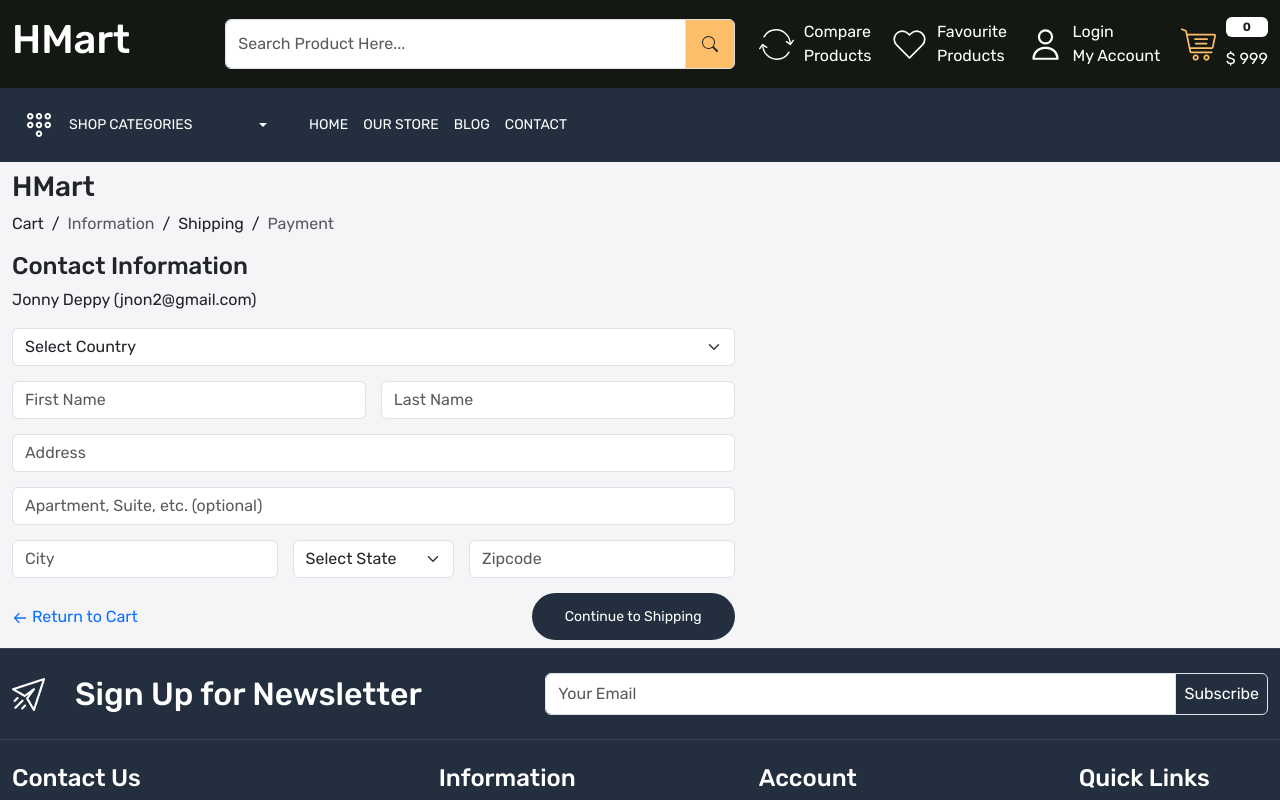
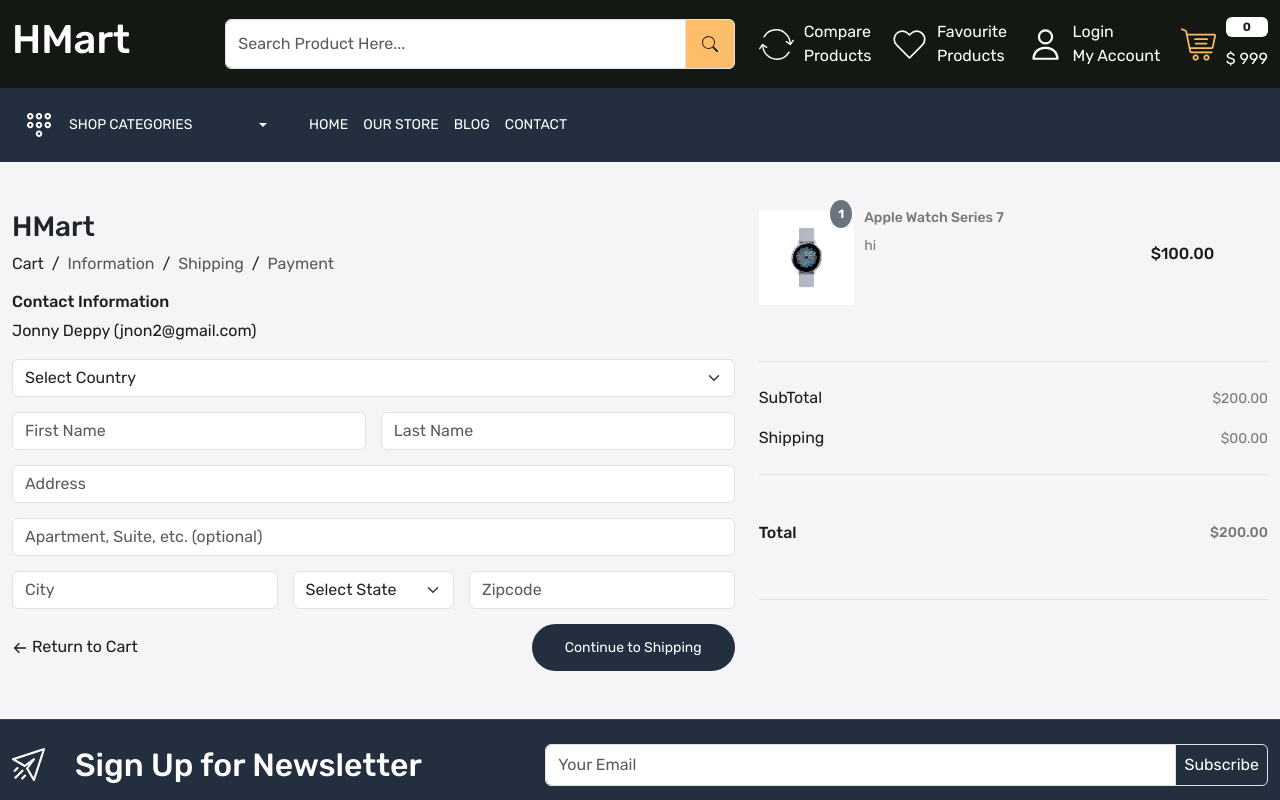
Before and after one commit to Rubie02/hmart_fe, a React (Create React App) app: page /checkout in a window 1280 px wide. Shown: the top 800 px of the page. Built offline with nearby package versions, Linux system fonts and the light colour scheme.

Commit message:
add checkout page

```diff
--- a/src/App.css
+++ b/src/App.css
@@ -930,6 +930,14 @@ footer .input-group-text {
 
 /* Checkout */
 
+.total {
+  font-size: 16px;
+  color: var(--color-1c1c1b);
+}
 
+.total-price {
+  font-size: 14px;
+  color: var(--color-777777);
+}
 
 /* Checkout */
--- a/src/pages/Checkout.js
+++ b/src/pages/Checkout.js
@@ -4,7 +4,7 @@ import { BiArrowBack } from "react-icons/bi"
 const Checkout = () => {
   return (
     <>
-      <div className='checkout-wrapper py-2 home-wrapper-2'>
+      <div className='checkout-wrapper py-5 home-wrapper-2'>
         <div className='container-xxl'>
             <div className='row'>
                 <div className='col-7'>
@@ -21,7 +21,7 @@ const Checkout = () => {
                                 <li aria-current='page' className="breadcrumb-item active">
                                     Information
                                 </li> &nbsp; /
-                                <li className="breadcrumb-item">
+                                <li className="breadcrumb-item active">
                                     Shipping
                                 </li> &nbsp; /
                                 <li aria-current='page' className="breadcrumb-item active">
@@ -29,10 +29,11 @@ const Checkout = () => {
                                 </li>
                             </ol>
                         </nav>
-                        <h4 className="title">Contact Information</h4>
-                        <p className="user-details">
+                        <h4 className="title total">Contact Information</h4>
+                        <p className="user-details total">
                             Jonny Deppy (jnon2@gmail.com)
                         </p>
+                        {/* <h4 className="mb-3">Shipping Address</h4> */}
                         <form
                             action=""
                             className="d-flex gap-15 flex-wrap justify-content-between"
@@ -79,7 +80,7 @@ const Checkout = () => {
                             </div>
                             <div className="w-100">
                                 <div className="d-flex justify-content-between align-items-center">
-                                    <Link to='/cart'>
+                                    <Link to='/cart' className="total">
                                     <BiArrowBack />    Return to Cart</Link>
                                     <Link className="submit-button" to='cart'>Continue to Shipping</Link>
                                 </div>
@@ -87,7 +88,45 @@ const Checkout = () => {
                         </form>
                     </div>
                 </div>
-                <div className='col-5'></div>
+                <div className='col-5'>
+                    <div className="d-flex gap-10 mb-2 align-items-center">
+                    <div className="d-flex gap-10 w-75">
+                    <div className="w-25 position-relative">
+                        <span
+                        style={{top: "-10px", right: "2px"}}
+                        className="badge bg-secondary p-2 text-white rounded-circle position-absolute">
+                            1
+                        </span>
+                        <img className="img-fluid" src="/images/watch.jpg" alt="watch" />
+
+                    </div>
+                    <div>
+                        <h5 className="total-price">
+                        Apple Watch Series 7
+                        </h5>
+                        <p className="total-price">hi</p>
+                        </div>
+                    </div>
+                    <div className="flex-grow-1">
+                        <h5 className="total">$100.00</h5>
+                    </div>
+                    </div>
+                    <div className="border-bottom py-4"></div>
+                    <div className="border-bottom py-4">
+                        <div className="d-flex justify-content-between align-items-center">
+                            <p className="total">SubTotal</p>
+                            <p className="total-price">$200.00</p>
+                        </div>
+                        <div className="d-flex justify-content-between align-items-center">
+                            <p className="mb-0 total">Shipping</p>
+                            <p className="mb-0 total-price">$00.00</p>
+                        </div>
+                    </div>
+                    <div className="d-flex justify-content-between align-items-center border-bottom py-5">
+                        <h4 className="total">Total</h4>
+                        <h5 className="total-price">$200.00</h5>
+                    </div>
+                </div>
             </div>
         </div>
       </div>
```
Also changed, not shown: src/components/Container.js (added, +11 -0 lines).
